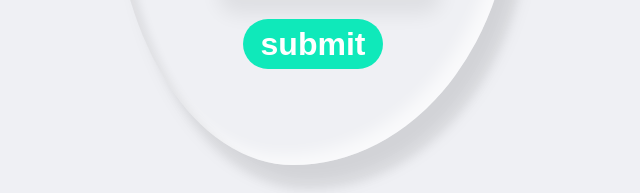
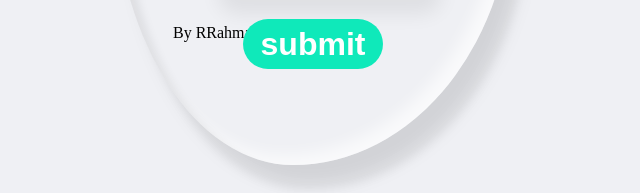
Before and after one commit to Practiceguys/Login, a plain HTML site: page index.html in a window 1280 px wide. Shown: the part 435-628 px from the top of the page, 327-967 px from the left. Drawn offline with Linux system fonts and the light colour scheme.

Commit message:
Update index.html

```diff
--- a/index.html
+++ b/index.html
@@ -17,6 +17,7 @@
         <input type="password" placeholder="Enter password">
        </label>
        <a href="#"><h1>submit</h1></a>
+        <p>By RRahmani</p>
     </div>
 </body>
 </html>
```
